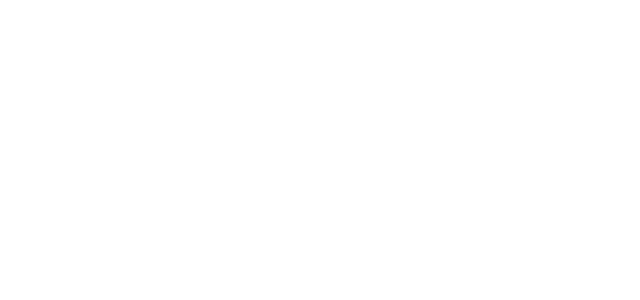
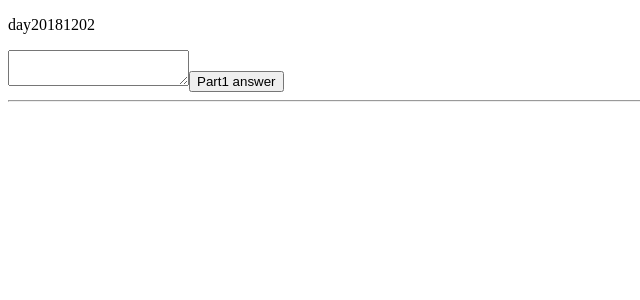
Before and after one commit to LukaszSarzynski/TypeScirpt-advent-of-code, an Angular app: page / in a window 1280 px wide. Shown: the top 300 px of the page, without its empty margins (0-640 px from the left). Built offline with nearby package versions, Linux system fonts and the light colour scheme.

Commit message:
day20181202 - Part 1 solution

```diff
--- a/src/app/app.component.html
+++ b/src/app/app.component.html
@@ -1,2 +1,3 @@
+<aofc-day20181202></aofc-day20181202>
 
 <router-outlet></router-outlet>
--- /dev/null
+++ b/src/app/day20181202/day20181202.component.html
@@ -0,0 +1,8 @@
+<p>
+  day20181202
+</p>
+
+<textarea [(ngModel)]="sPartOneData"></textarea>
+<button (click)="runPart1()">Part1 answer</button>
+<code>{{sPartOneAnswer}}</code>
+<hr />
--- /dev/null
+++ b/src/app/day20181202/day20181202.component.ts
@@ -0,0 +1,112 @@
+import { Component, OnInit } from '@angular/core';
+
+@Component({
+  selector: 'aofc-day20181202',
+  templateUrl: './day20181202.component.html',
+  styleUrls: ['./day20181202.component.css']
+})
+export class Day20181202Component implements OnInit {
+
+  sPartOneData: string;
+  aLines: string[];
+  sPartOneAnswer: number;
+  aCounts: number[];
+
+  constructor() { }
+
+
+  public runPart1() {
+    this.sPartOneAnswer = 1;
+    this.aCounts = Array<number>(100).fill(0);    // manin restult table
+    this.aLines = this.sPartOneData.split('\n');
+
+    let tmpLine: Line;
+    for (let index = 0; index < this.aLines.length; index++) {
+      if (this.aLines[index].length > 0) {
+        tmpLine = new Line(this.aLines[index]);
+
+        for (let num = 2; num <= tmpLine.getMax(); num++) {
+          if (tmpLine.getCount(num) > 0) {
+            this.aCounts[num] += 1; // get result from line and fill main restult table
+          }
+
+        }
+
+      }
+
+    }
+
+
+    let aCountWithoutZero: number[];
+    aCountWithoutZero = this.aCounts.filter(v => v !== 0); // prepare no zero restult table need to multiply correct
+
+    for (let index = 0; index < aCountWithoutZero.length; index++) {
+      this.sPartOneAnswer *= aCountWithoutZero[index]; // calculate the final effect
+    }
+
+
+  }
+
+
+
+
+  ngOnInit() {
+  }
+
+}
+
+class Line {
+
+  aChars: string[]; // table with char
+  aCount:  number[]; // table with count of this chars
+
+  constructor(private sBoxId: string) {
+    this.aChars = [];
+    this.aCount = [];
+
+    this.count();
+  }
+
+  public show() {
+  //  console.log(this.aChars);
+  //  console.log(this.aCount);
+
+    return this.sBoxId;
+
+  }
+
+  public getMax() {
+    return Math.max.apply(null, this.aCount);
+
+  }
+
+  public getCount(iSearch: number) {
+    let aFound: number[];
+
+    aFound = this.aCount.filter( v => v === iSearch );
+
+    return aFound.length; // number of replicates of the result - iSerch
+  }
+
+
+
+  private count() {
+    let iFind: number;
+    let element: string;
+    for (let index = 0; index < this.sBoxId.length; index++) {
+      element = (String)(this.sBoxId[index]);
+
+      iFind = (Number)(this.aChars.indexOf(element));
+
+      if (iFind > -1) {
+        this.aCount[iFind] += 1;
+      } else {
+        this.aChars.push(element);
+        this.aCount.push(1);
+      }
+
+    }
+  }
+
+
+}
```
Also changed, not shown: src/app/app.module.ts (+7 -2 lines), src/app/day20181202/day20181202.component.css (added), 1 other file (tests, documents, lock files or other folders).
